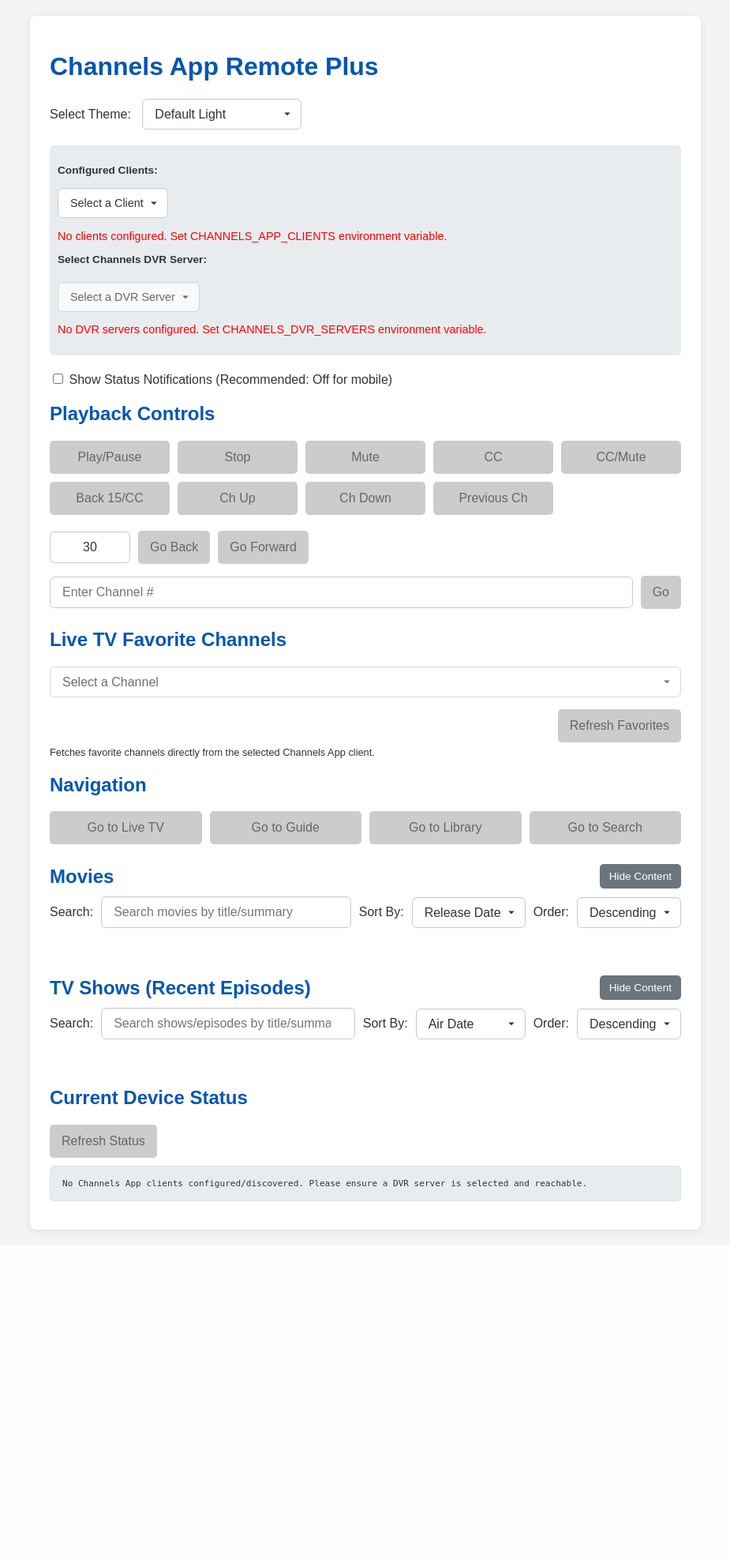
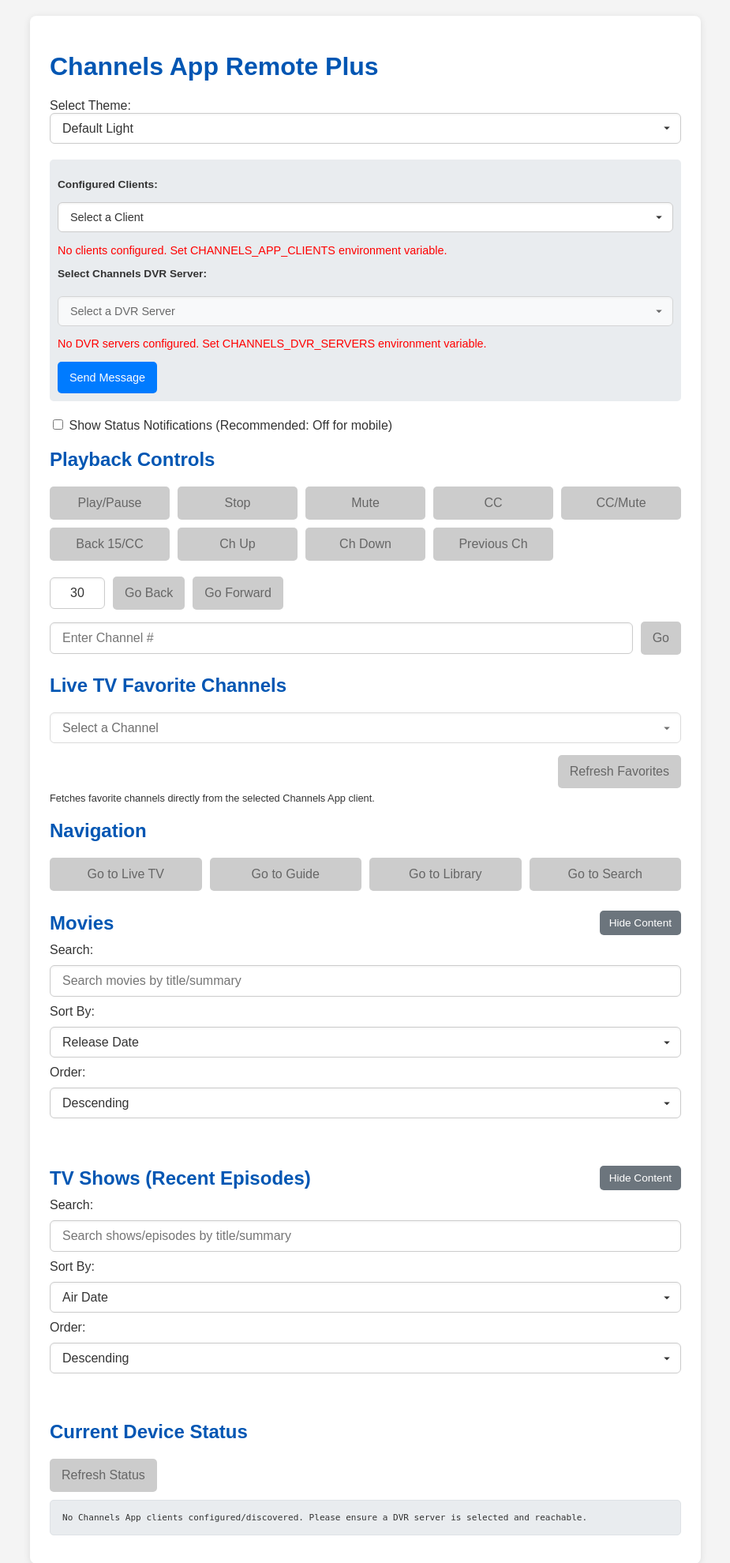
Before and after one commit to nuken/channels-app-remote-plus, a Flask app: page / in a window 1280 px wide. Shown: the top 1979 px of the page at 79% size, without its empty margins (177-1102 px from the left). Before the commit the page ends 1565 px from the top, so only its background shows below. Run offline with Flask 3, Linux system fonts and the light colour scheme.

Commit message:
Added send notification support.

```diff
--- a/app/app.py
+++ b/app/app.py
@@ -352,6 +352,39 @@ def get_dvr_shows():
     except Exception as e:
         return jsonify({"status": "error", "message": f"An unexpected error occurred while fetching DVR shows: {e}"}), 500
 
+# New: Route to send notifications
+@app.route('/send_notification', methods=['POST'])
+def send_notification():
+    data = request.get_json()
+    client_id = data.get('client_id')
+    title = data.get('title', '')
+    message = data.get('message', '')
+
+    if not client_id:
+        return jsonify({'status': 'error', 'message': 'Client ID is required.'}), 400
+
+    # Channels DVR client API endpoint for notifications. Corrected to use CHANNELS_APP_PORT (57000) and /api/notify endpoint.
+    notification_url = f"http://{client_id}:{CHANNELS_APP_PORT}/api/notify"
+
+    payload = {
+        "title": title,
+        "message": message
+    }
+
+    try:
+        response = requests.post(notification_url, json=payload, timeout=5)
+        response.raise_for_status() # Raise an exception for HTTP errors
+
+        return jsonify({'status': 'success', 'message': 'Notification sent.'})
+    except requests.exceptions.ConnectionError:
+        return jsonify({'status': 'error', 'message': f'Could not connect to client {client_id}. Make sure Channels DVR is running and accessible.'}), 500
+    except requests.exceptions.Timeout:
+        return jsonify({'status': 'error', 'message': 'Request to Channels DVR client timed out.'}), 500
+    except requests.exceptions.RequestException as e:
+        return jsonify({'status': 'error', 'message': f'Error sending notification: {e}'}), 500
+    except Exception as e:
+        return jsonify({'status': 'error', 'message': f'An unexpected error occurred: {e}'}), 500
+
 
 if __name__ == '__main__':
     app.run(host='0.0.0.0', port=5000, debug=False)
--- a/app/static/css/style.css
+++ b/app/static/css/style.css
@@ -213,7 +213,10 @@ button:disabled { background-color: #cccccc; cursor: not-allowed; color: #666; }
 .input-group select,
 .channel-list-section select,
 .filter-sort-controls input[type="search"],
-.filter-sort-controls select {
+.filter-sort-controls select,
+/* New: Styling for notification input fields */
+#notificationTitle,
+#notificationBody {
     padding: 10px 15px; /* Slightly more horizontal padding */
     font-size: 1em;
     border: 1px solid var(--input-border-color);
@@ -223,6 +226,8 @@ button:disabled { background-color: #cccccc; cursor: not-allowed; color: #666; }
     transition: border-color 0.3s ease, background-color 0.3s ease, color 0.3s ease, box-shadow 0.2s ease;
     box-shadow: inset 0 1px 3px rgba(0,0,0,0.06); /* Subtle inner shadow for depth */
     flex-grow: 1; /* Allow inputs to grow in flex containers */
+    width: 100%; /* Ensure inputs take full width of their container */
+    box-sizing: border-box; /* Include padding and border in the element's total width and height */
 }
 
 /* Focus state */
@@ -233,7 +238,9 @@ button:disabled { background-color: #cccccc; cursor: not-allowed; color: #666; }
 .input-group select:focus,
 .channel-list-section select:focus,
 .filter-sort-controls input[type="search"]:focus,
-.filter-sort-controls select:focus {
+.filter-sort-controls select:focus,
+#notificationTitle:focus,
+#notificationBody:focus {
     outline: none; /* Remove default outline */
     border-color: var(--button-hover-bg-color); /* Highlight border on focus */
     box-shadow: 0 0 0 3px rgba(0, 123, 255, 0.25); /* Subtle blue glow on focus */
--- a/app/static/js/script.js
+++ b/app/static/js/script.js
@@ -148,6 +148,62 @@ document.addEventListener('DOMContentLoaded', async () => {
     showsSearchInput.addEventListener('input', debounce(filterAndRenderShows, 300));
     showsSortBySelect.addEventListener('change', filterAndRenderShows);
     showsSortOrderSelect.addEventListener('change', filterAndRenderShows);
+
+    // New: Event listeners for Send Message button and Send Notification button
+    document.getElementById('sendMessageButton').addEventListener('click', function() {
+        var messageForm = document.getElementById('messageForm');
+        var sendMessageButton = document.getElementById('sendMessageButton'); // Get button reference
+        if (messageForm.style.display === 'none') {
+            messageForm.style.display = 'block';
+            sendMessageButton.textContent = 'Hide Message'; // Change text to "Hide Message"
+        } else {
+            messageForm.style.display = 'none';
+            sendMessageButton.textContent = 'Send Message'; // Change text back to "Send Message"
+        }
+    });
+
+    document.getElementById('sendNotificationBtn').addEventListener('click', function() {
+        var clientId = document.getElementById('client-select').value;
+        var title = document.getElementById('notificationTitle').value;
+        var message = document.getElementById('notificationBody').value;
+
+        if (!clientId) {
+            alert('Please select a client first.');
+            return;
+        }
+        if (!title && !message) {
+            alert('Please enter a title or message body.');
+            return;
+        }
+
+        fetch('/send_notification', {
+            method: 'POST',
+            headers: {
+                'Content-Type': 'application/json',
+            },
+            body: JSON.stringify({
+                client_id: clientId,
+                title: title,
+                message: message
+            }),
+        })
+        .then(response => response.json())
+        .then(data => {
+            if (data.status === 'success') {
+                alert('Notification sent successfully!');
+                document.getElementById('notificationTitle').value = '';
+                document.getElementById('notificationBody').value = '';
+                document.getElementById('messageForm').style.display = 'none';
+                document.getElementById('sendMessageButton').textContent = 'Send Message'; // Reset button text on successful send
+            } else {
+                alert('Error sending notification: ' + data.message);
+            }
+        })
+        .catch((error) => {
+            console.error('Error:', error);
+            alert('Failed to send notification.');
+        });
+    });
 });
 
 async function selectClient() {
--- a/app/templates/index.html
+++ b/app/templates/index.html
@@ -62,6 +62,23 @@
                     <p style="color: red;">No DVR servers configured. Set CHANNELS_DVR_SERVERS environment variable.</p>
                 {% endif %}
                <div id="dvr-server-ip-display" style="display: none;"></div></p>
+
+            <div class="col-md-auto d-flex align-items-center" style="margin-top: 15px;">
+                <button class="btn btn-primary" id="sendMessageButton">Send Message</button>
+            </div>
+
+            <div id="messageForm" style="display: none; margin-top: 20px;">
+                <h2>Send Notification</h2>
+                <div class="mb-3">
+                    <label for="notificationTitle" class="form-label">Title</label>
+                    <input type="text" class="form-control" id="notificationTitle" placeholder="e.g. Alert">
+                </div>
+                <div class="mb-3">
+                    <label for="notificationBody" class="form-label">Message Body</label>
+                    <textarea class="form-control" id="notificationBody" rows="3" placeholder="e.g. Dinners Ready"></textarea>
+                </div>
+                <button class="btn btn-success" id="sendNotificationBtn">Send</button>
+            </div>
         </div>
 
         <div style="margin-bottom: 20px;">
```
Also changed, not shown: README.md.
